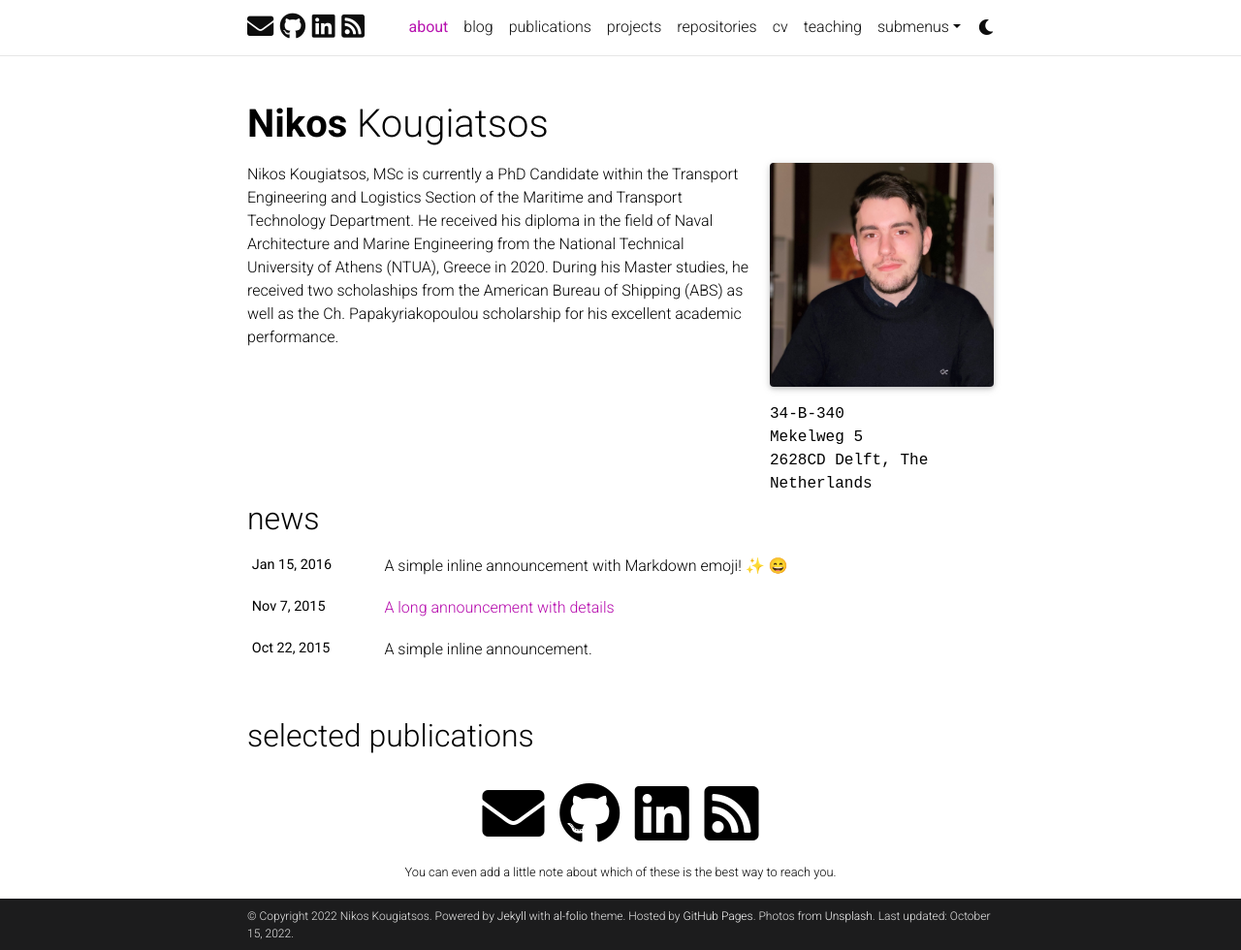
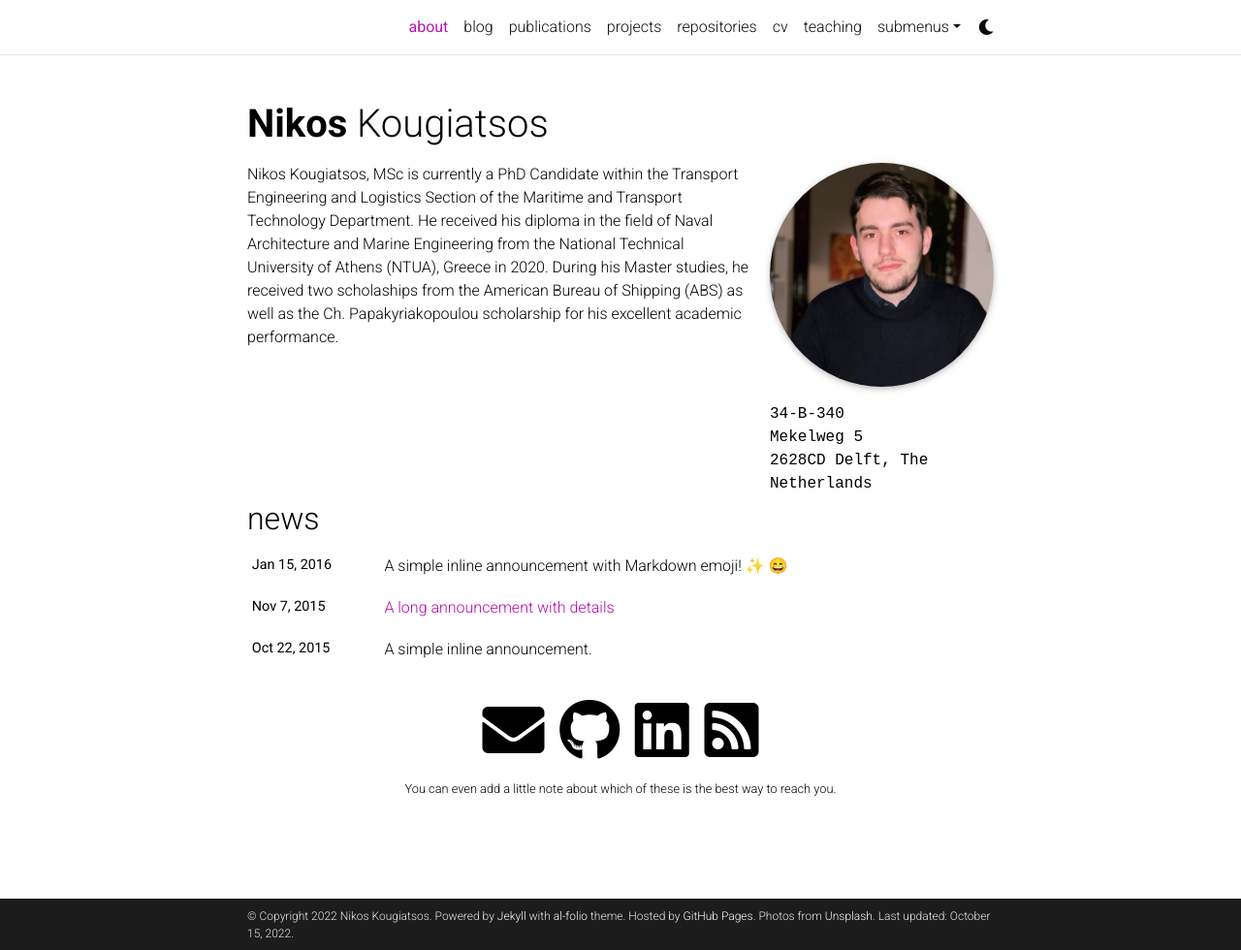
Before and after one commit to Jakendarth/Jakendarth.github.io, a Jekyll site: the page built from _pages/about.md, in a window 1280 px wide and 980 px high. Shown: the whole window at 97% size. Built offline with Jekyll 4.4.1, drawn with Linux system fonts in a browser that asks for light colours; full-size pictures stand in for the smaller copies a plugin makes; emoji names are drawn with the system emoji font; comment, search, counter and statistics services are not loaded; a style sheet for code colours, icons or effects is not loaded; some of the changed lines change nothing that is shown.

Commit message:
Content (about)

```diff
--- a/_config.yml
+++ b/_config.yml
@@ -303,7 +303,7 @@ enable_math:                true   # enables math typesetting (uses MathJax)
 enable_tooltips:            false  # enables automatic tooltip links generated
                                    # for each section titles on pages and posts
 enable_darkmode:            true   # enables switching between light/dark modes
-enable_navbar_social:       true  # enables displaying social links in the
+enable_navbar_social:       false  # enables displaying social links in the
                                    # navbar on the about page
 enable_project_categories:  true   # enables categorization of projects into
                                    # multiple categories
--- a/_pages/about.md
+++ b/_pages/about.md
@@ -6,15 +6,15 @@ subtitle:
 
 profile:
   align: right
-  image: ../assets/img/prof_pic.jpg
-  image_circular: false # crops the image to make it circular
+  image: prof_pic.jpg
+  image_circular: true # crops the image to make it circular
   address: >
     <p>34-B-340</p>
     <p>Mekelweg 5</p>
     <p>2628CD Delft, The Netherlands</p>
 
 news: true  # includes a list of news items
-selected_papers: true # includes a list of papers marked as "selected={true}"
+selected_papers: false # includes a list of papers marked as "selected={true}"
 social: true  # includes social icons at the bottom of the page
 ---
 
```
Also changed, not shown: _pages/prof_pic.jpeg (added).
